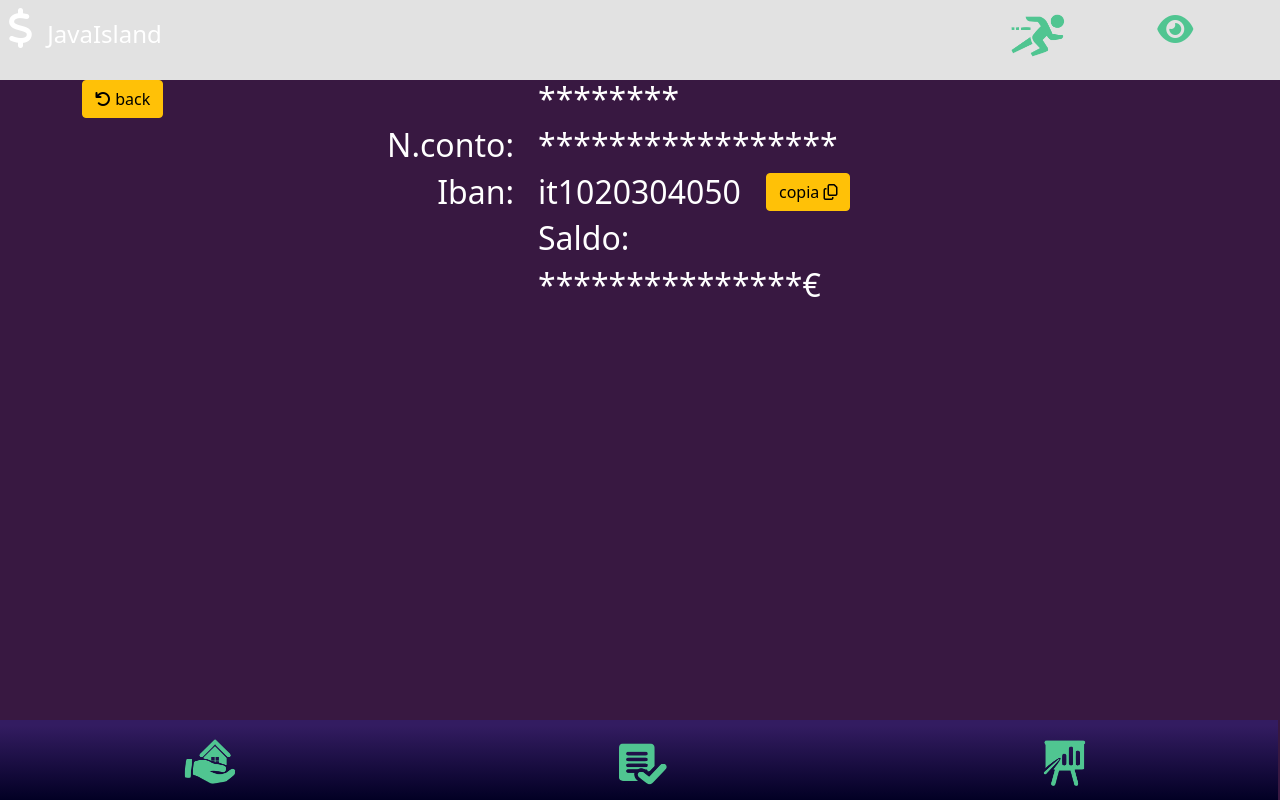
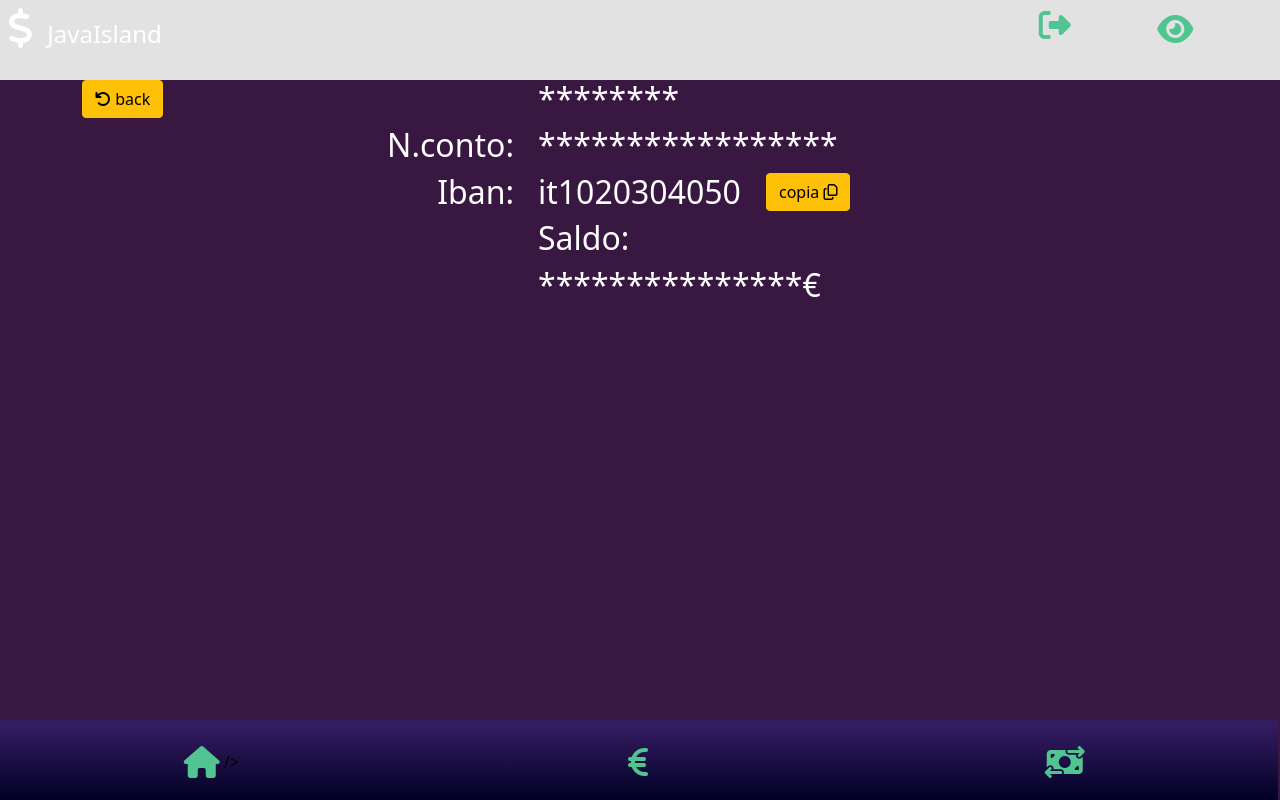
Before and after one commit to JeromeBranchetti/online-banking, an Angular app: page /userDashboard in a window 1280 px wide. Built offline with nearby package versions, Linux system fonts and the light colour scheme.

Commit message:
Change icon from app and foot bar

```diff
--- a/src/app/app-bar/app-bar.component.css
+++ b/src/app/app-bar/app-bar.component.css
@@ -13,12 +13,11 @@
   margin: 0;
 }
 
-
 .eye-button {
   padding: 0;
   border: none;
   background: none;
-    color: rgb(80,197,145);
+  color: rgb(80, 197, 145);
   margin-top: 5px;
 }
 
@@ -26,12 +25,13 @@
   padding: 0;
   border: none;
   background: none;
+  color: rgb(80, 197, 145);
+  margin-top: 5px;
 }
 
 .img-speed-man {
   position: relative;
   transform: translateY(-4px);
-
 }
 
 img {
--- a/src/app/app-bar/app-bar.component.html
+++ b/src/app/app-bar/app-bar.component.html
@@ -4,18 +4,17 @@
       <span class="brand-logo"><i class="fas fa-dollar-sign fs-1"></i></span>
       <span class="brand-name fs-4 mx-2"> JavaIsland</span>
     </div>
-    <div class="col my-2 man-run-box text-end p-0" >
-        <button class="man-button"(click)="logOut()">
-            <img class="img-speed-man" src="../assets/img/speed-man-green.png" alt="man run">
-        </button>
+    <div class="col my-2 man-run-box text-end p-0">
+      <button class="man-button" (click)="logOut()">
+        <i class="fas fa-sign-out-alt fa-2xl"></i>
+      </button>
     </div>
 
     <div class="col my-2 text-center p-0">
-        <button (click)="openCloseToggle()" class="eye-button">
-            <i *ngIf="eyeOpen" class="fas fa-eye fs-2"></i>
-            <i *ngIf="!eyeOpen" class="fas fa-eye-slash fs-2"></i>
-        </button>
+      <button (click)="openCloseToggle()" class="eye-button">
+        <i *ngIf="eyeOpen" class="fas fa-eye fs-2"></i>
+        <i *ngIf="!eyeOpen" class="fas fa-eye-slash fs-2"></i>
+      </button>
     </div>
   </div>
-
 </div>
--- a/src/app/foot-bar/foot-bar.component.css
+++ b/src/app/foot-bar/foot-bar.component.css
@@ -31,3 +31,7 @@ img {
   border: none;
   background: none;
 }
+
+.icon {
+  color: rgb(80, 197, 145);
+}
--- a/src/app/foot-bar/foot-bar.component.html
+++ b/src/app/foot-bar/foot-bar.component.html
@@ -1,7 +1,19 @@
 <div class="container-fluid p-0">
-    <div class="row footer-body text-center g-1">
-        <div class="col"><button class="foot-button" (click)="onDashBoard()"><img src="../assets/img/dashborad-green.png" alt="dashboard-green"></button></div>
-        <div class="col"><button class="foot-button" (click)="onPayment()"><img src="../assets/img/payment-green.png" alt="payment-green"></button></div>
-        <div class="col"><button class="foot-button" (click)="onMovementDetail()"><img src="../assets/img/dettaglio-movimento-green.png" alt="dettaglio-movimento"></button></div>
+  <div class="row footer-body text-center g-1">
+    <div class="col">
+      <button class="foot-button" (click)="onDashBoard()">
+        <i class="fa-solid fa-house fa-2xl icon"></i> />
+      </button>
     </div>
+    <div class="col">
+      <button class="foot-button" (click)="onPayment()">
+        <i class="fas fa-euro-sign fa-2xl icon"></i>
+      </button>
+    </div>
+    <div class="col">
+      <button class="foot-button" (click)="onMovementDetail()">
+        <i class="fa-solid fa-money-bill-transfer fa-2xl icon"></i>
+      </button>
+    </div>
+  </div>
 </div>
```
Lines whose indentation alone changed are shown as unchanged.
